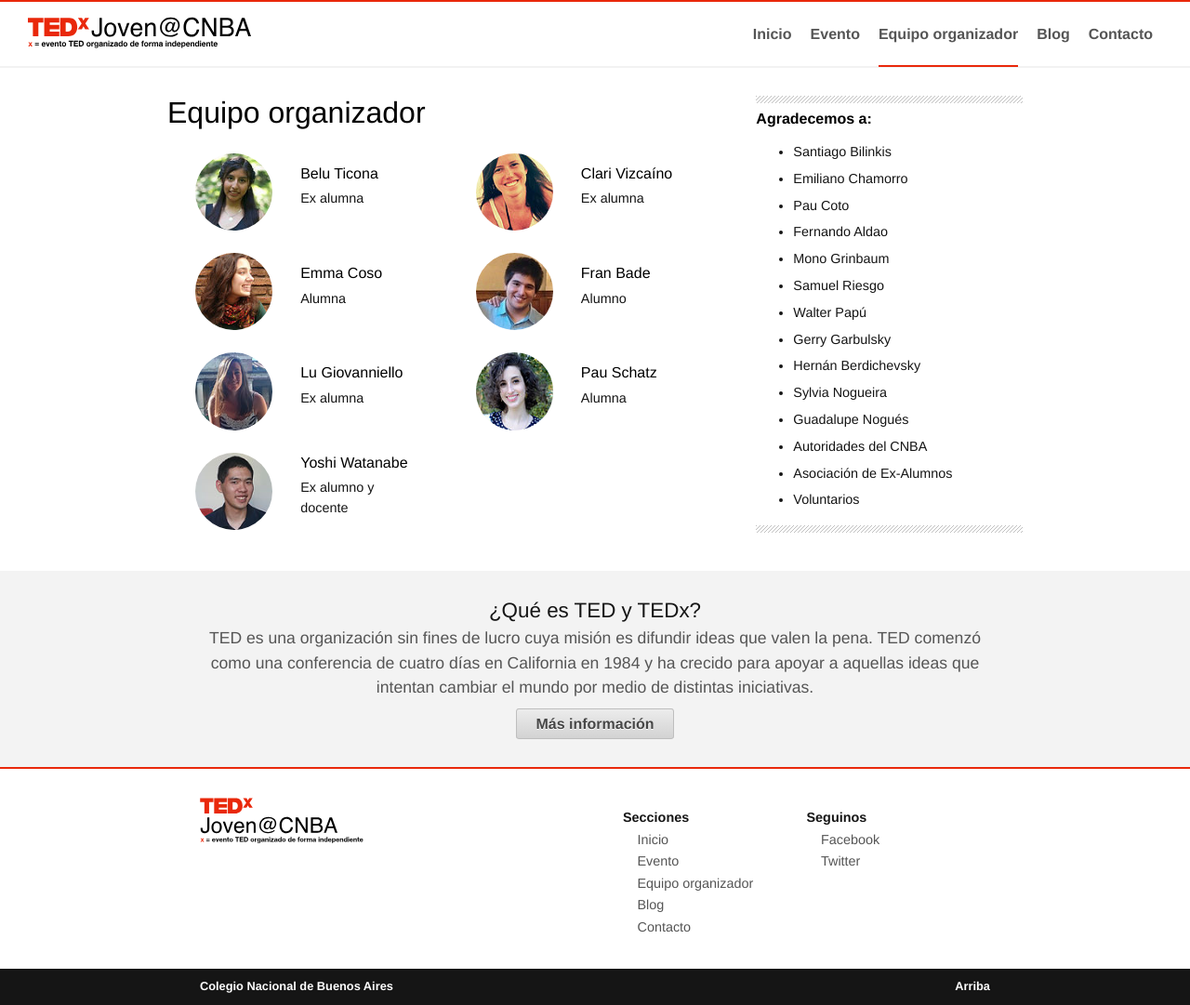
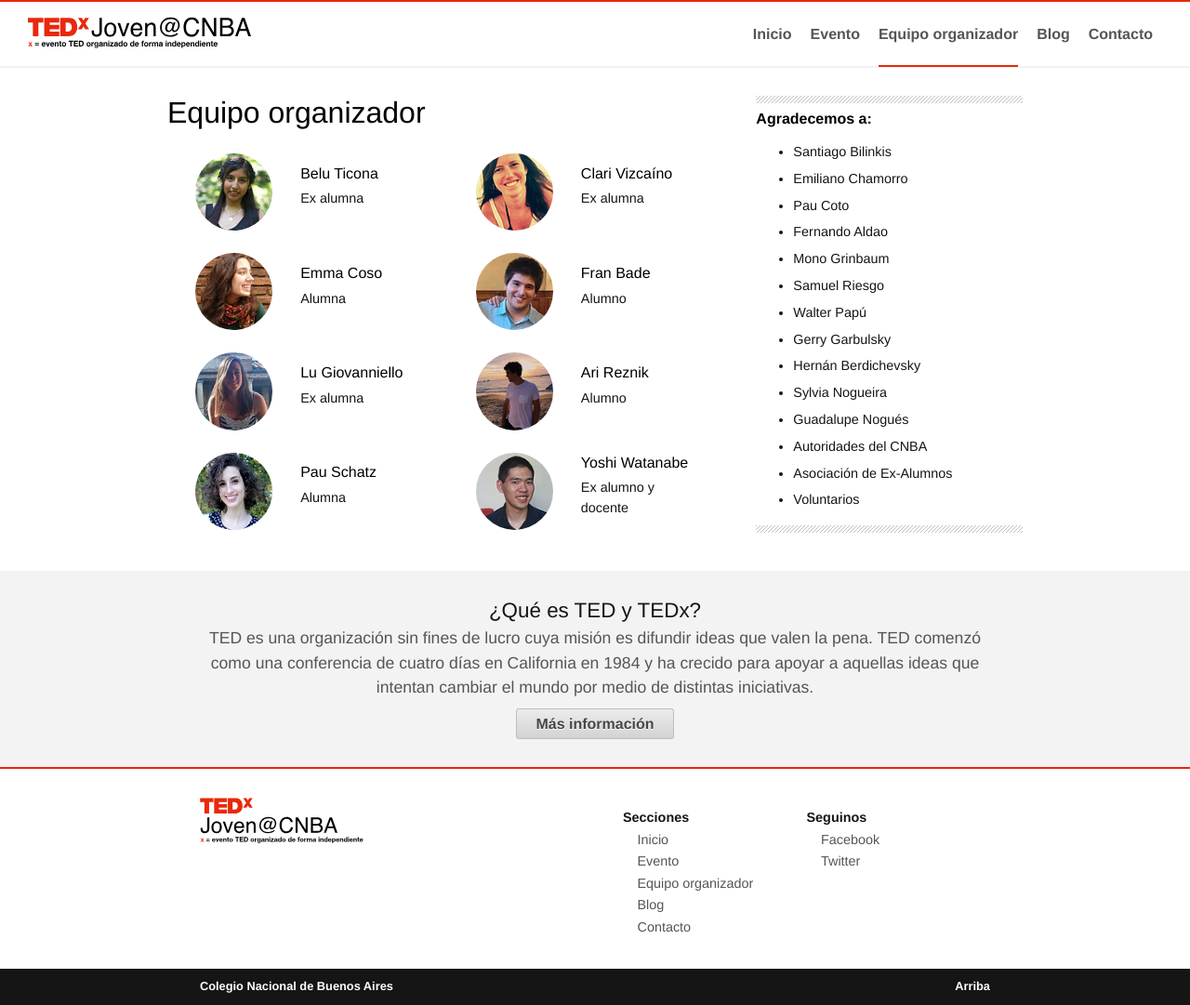
Before and after one commit to TEDxCNBA/pagina, a Jekyll site: the page built from equipo.html, in a window 1280 px wide. Shown: the whole page at 93% size. Built offline with Jekyll 4.4.1, drawn with Linux system fonts in a browser that asks for light colours.

Commit message:
Agregué a Ari a equipo organizador

```diff
--- a/_data/organizers.yml
+++ b/_data/organizers.yml
@@ -18,6 +18,10 @@
   perfil: Ex alumna
   foto: /lu.jpg
 
+- nombre: Ari Reznik
+  perfil: Alumno
+  foto: /ari.jpg
+
 - nombre: Pau Schatz
   perfil: Alumna
   foto: /pau.jpg
```
Also changed, not shown: assets/ari.jpg (added).
